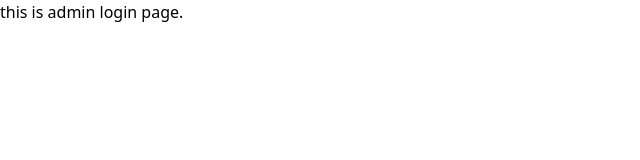
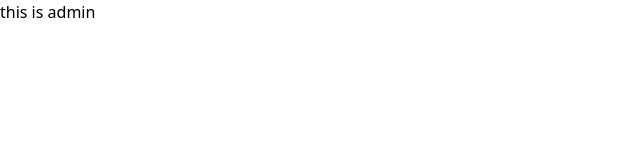
Before and after one commit to Nivesh26/General-Mechanical-Works, a React (Vite) app in the folder Frontend/: page /adminlogin in a window 1280 px wide. Shown: the top 160 px of the page, without its empty margins (0-640 px from the left). Built offline with nearby package versions, Linux system fonts and the light colour scheme.

Commit message:
Update Adminlogin component text for improved clarity

```diff
--- a/Frontend/src/Logins-Signup/Adminlogin.tsx
+++ b/Frontend/src/Logins-Signup/Adminlogin.tsx
@@ -2,7 +2,7 @@ import React from 'react'
 
 const Adminlogin = () => {
   return (
-    <div>this is admin login page.</div>
+    <div>this is admin</div>
   )
 }
 
```
